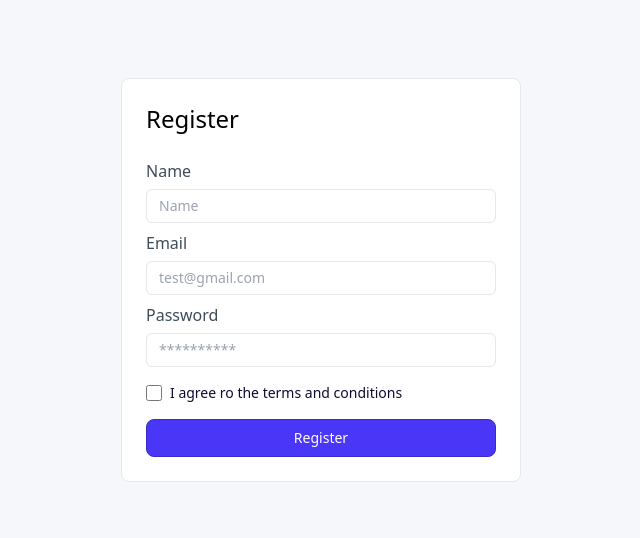
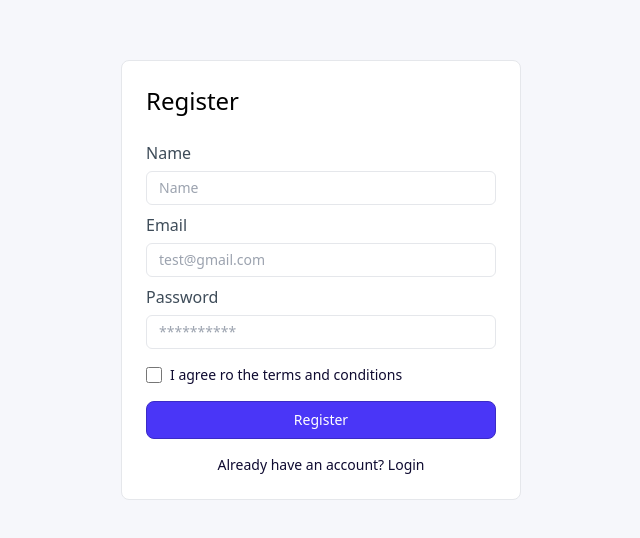
Before and after one commit to dipok022/todolist, a React (Vite) app in the folder frontend/: page /app/register in a window 1280 px wide. Shown: the part 120-658 px from the top of the page, without its empty margins (319-959 px from the left). Built offline with nearby package versions, Linux system fonts and the light colour scheme.

Commit message:
Update register.jsx

```diff
--- a/frontend/src/pages/auth/register.jsx
+++ b/frontend/src/pages/auth/register.jsx
@@ -1,4 +1,5 @@
 import { useState } from "react";
+import { Link } from "react-router-dom";
 
 const Register = () => {
   const [userData, setUserData] = useState({
@@ -102,6 +103,9 @@ const Register = () => {
             Register
           </button>
         </form>
+        <p className="text-center text-sm text-[#0F0B31] mt-4">
+          Already have an account? <Link to="/app/login">Login</Link>
+        </p>
       </div>
     </div>
   );
```
